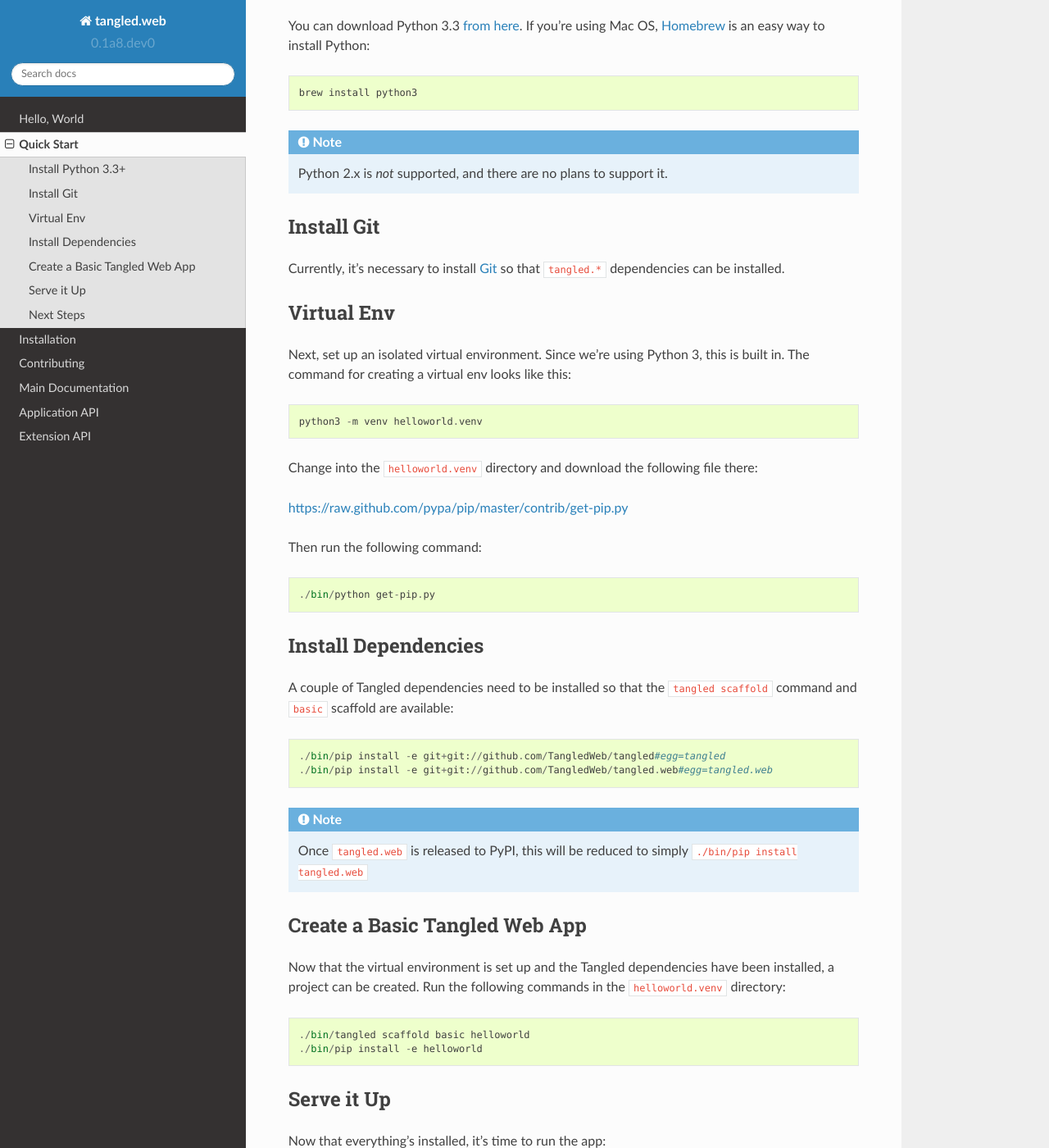
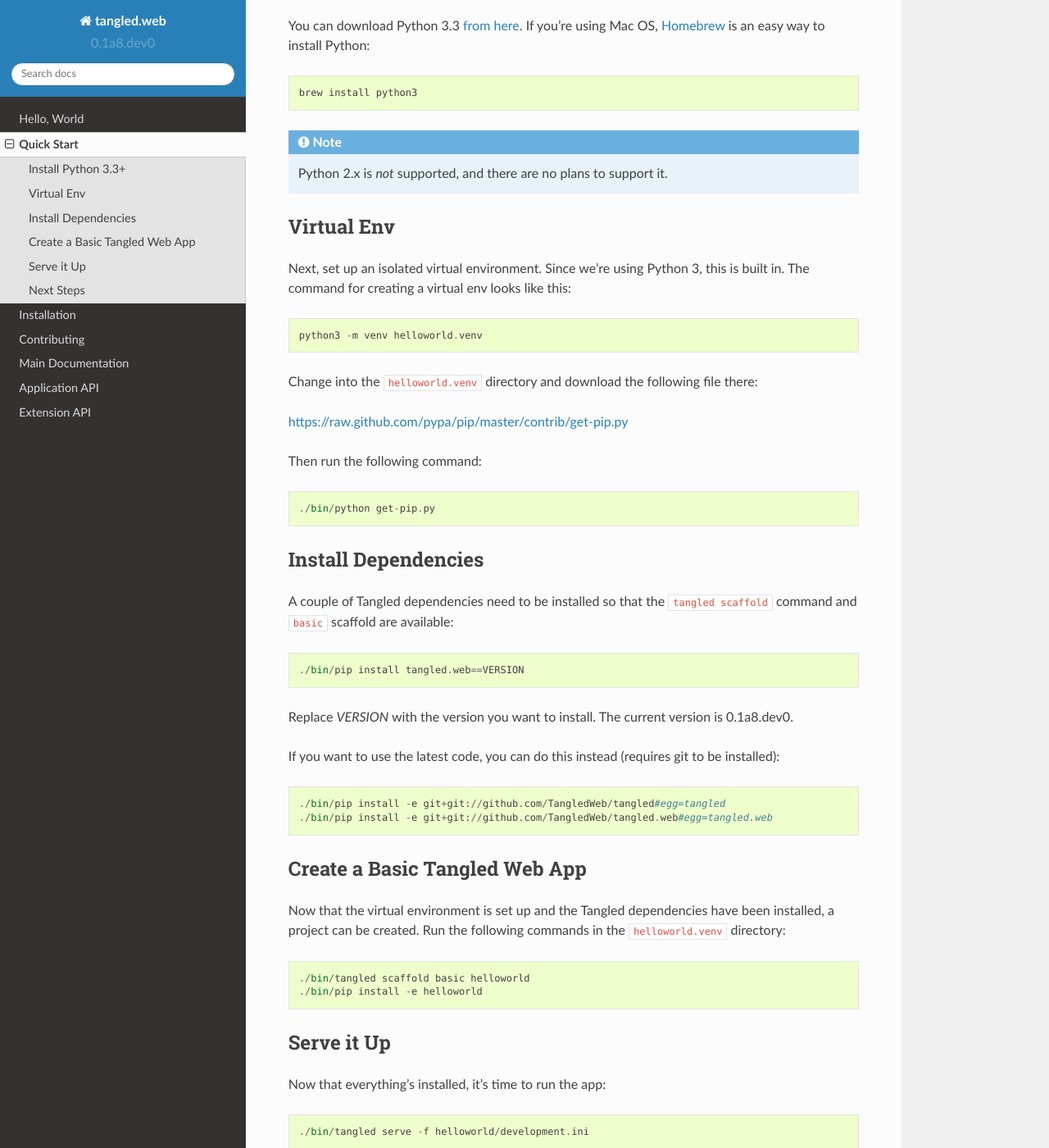
Before and after one commit to TangledWeb/tangled.web, a Sphinx documentation site: the page built from docs/quick-start.rst, in a window 1280 px wide and 1400 px high, scrolled down 341 px. Shown: the whole window at 82% size. Built offline with Sphinx 7.4.7 and the Read the Docs theme 2.0.0, drawn with Linux system fonts in a browser that asks for light colours.

Commit message:
Update quickstart doc to install from PyPI by default

```diff
--- a/docs/quick-start.rst
+++ b/docs/quick-start.rst
@@ -18,12 +18,6 @@ Mac OS, `Homebrew <http://brew.sh/>`_ is an easy way to install Python::
     brew install python3
 
 .. note:: Python 2.x is *not* supported, and there are no plans to support it.
-
-Install Git
-===========
-
-Currently, it's necessary to install `Git <http://git-scm.com/>`_ so that
-``tangled.*`` dependencies can be installed.
 
 Virtual Env
 ===========
@@ -48,11 +42,16 @@ Install Dependencies
 A couple of Tangled dependencies need to be installed so that the
 ``tangled scaffold`` command and ``basic`` scaffold are available::
 
+    ./bin/pip install tangled.web==VERSION
+
+Replace `VERSION` with the version you want to install. The current version
+is |version|.
+
+If you want to use the latest code, you can do this instead (requires git to be
+installed)::
+
     ./bin/pip install -e git+git://github.com/TangledWeb/tangled#egg=tangled
     ./bin/pip install -e git+git://github.com/TangledWeb/tangled.web#egg=tangled.web
-
-.. note:: Once ``tangled.web`` is released to PyPI, this will be reduced to
-          simply ``./bin/pip install tangled.web``
 
 Create a Basic Tangled Web App
 ==============================
```
